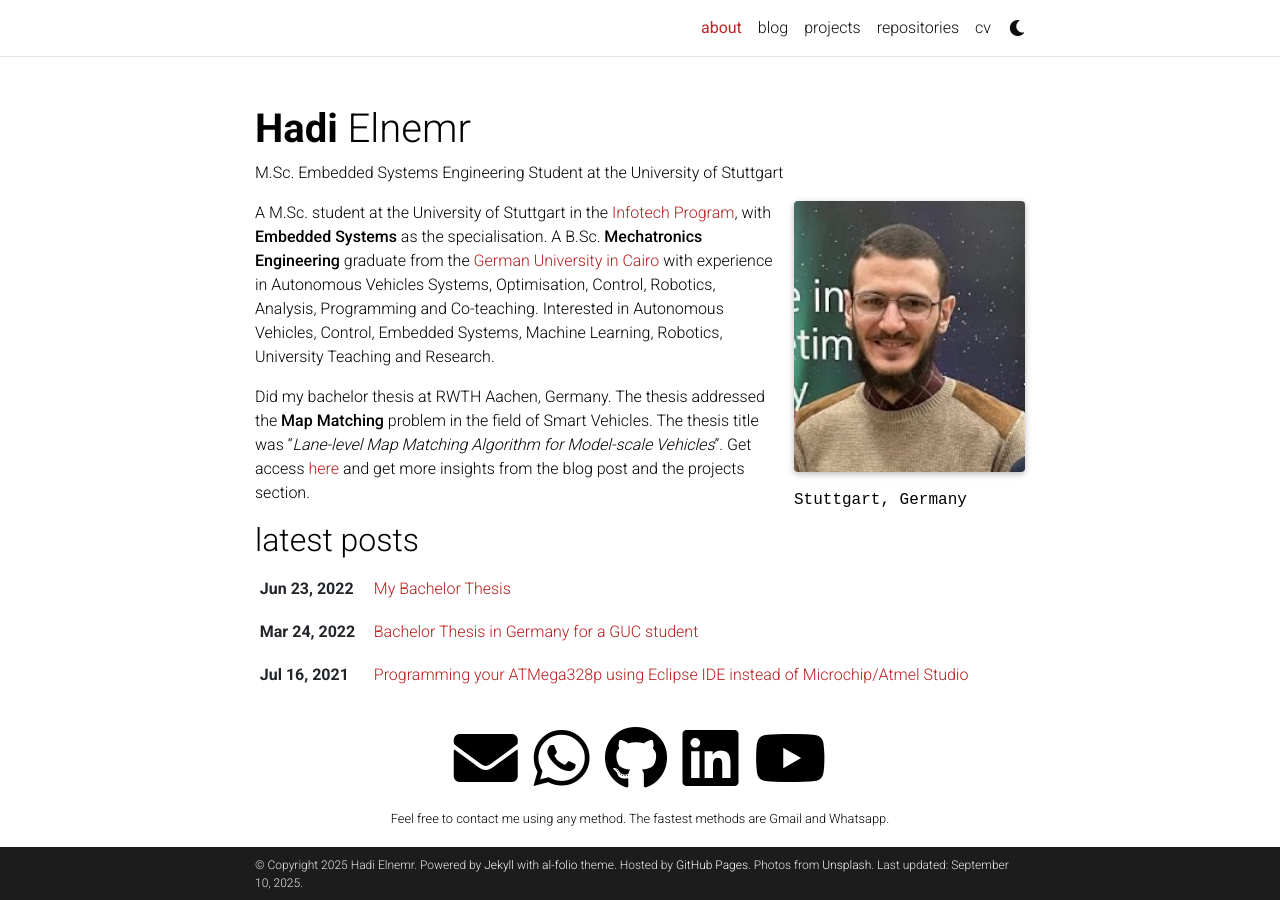
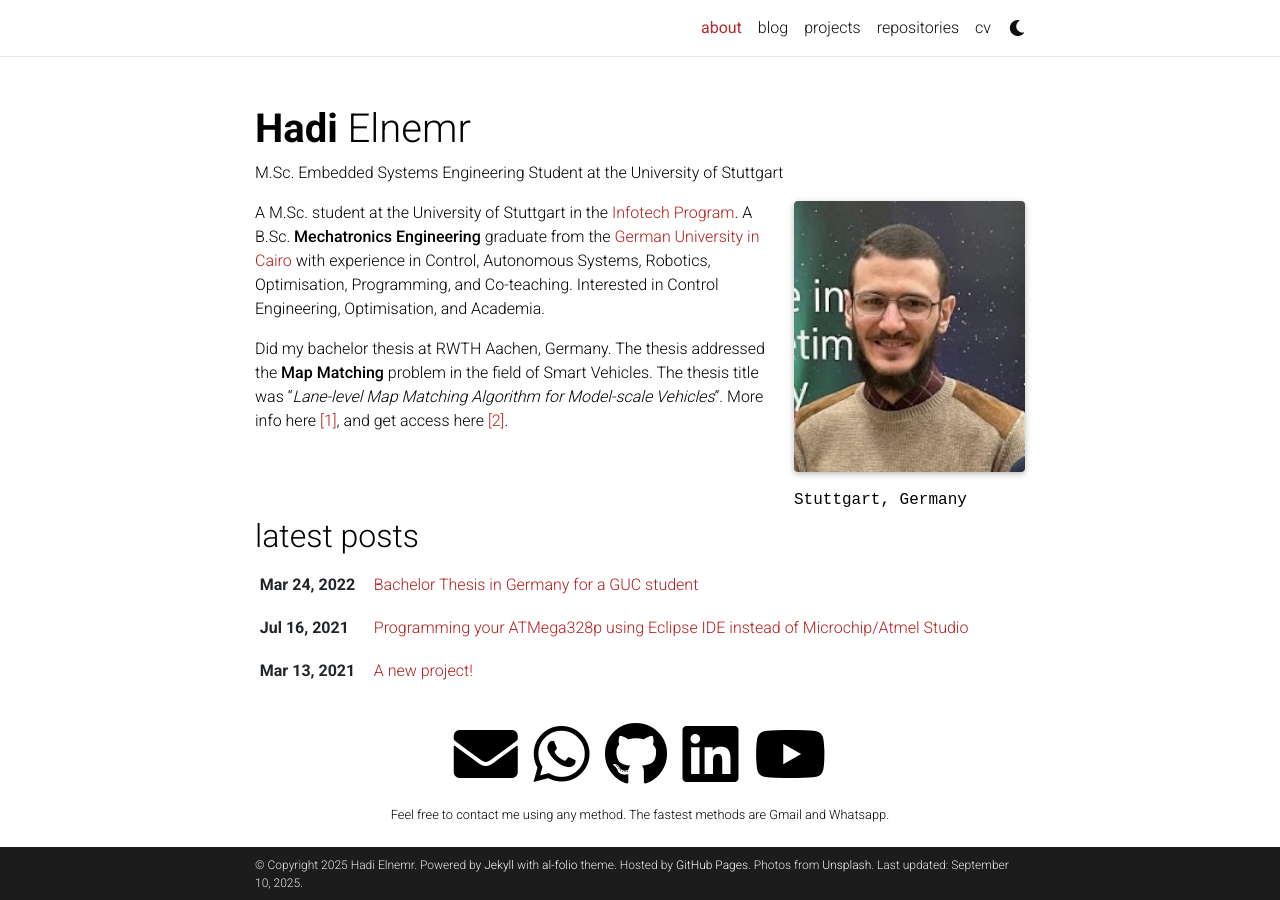
Before and after one commit to HadiElnemr/HadiElnemr.github.io, a Jekyll site: the page built from _pages/about.md, in a window 1280 px wide. Built offline with Jekyll 4.4.1, drawn with Linux system fonts in a browser that asks for light colours; full-size pictures stand in for the smaller copies a plugin makes; comment, search, counter and statistics services are not loaded; a style sheet for code colours, icons or effects is not loaded.

Commit message:
Added minor modifications

```diff
--- a/_config.yml
+++ b/_config.yml
@@ -13,7 +13,7 @@ footer_text: >
   Powered by <a href="https://jekyllrb.com/" target="_blank">Jekyll</a> with <a href="https://github.com/alshedivat/al-folio">al-folio</a> theme.
   Hosted by <a href="https://pages.github.com/" target="_blank">GitHub Pages</a>.
   Photos from <a href="https://unsplash.com" target="_blank">Unsplash</a>.
-keywords: Mechatronics, Control, Autonomous Vehicles #jekyll, jekyll-theme, academic-website, portfolio-website  # add your own keywords or leave empty
+keywords: Control, Mechatronics, Autonomous Vehicles #jekyll, jekyll-theme, academic-website, portfolio-website  # add your own keywords or leave empty
 
 lang: en # the language of your site (for example: en, fr, cn, ru, etc.)
 icon: ⚛️  # the emoji used as the favicon (alternatively, provide image name in /assets/img/)
--- a/_data/cv.yml
+++ b/_data/cv.yml
@@ -32,7 +32,7 @@
       institution: University of Stuttgart
       year: 2023-2025
       description:
-        - 'Masters Thesis: Analysis and Modelling of Time-Varying Optimisation Algorithms using IQCs'
+        - 'Masters Thesis: Analysis of Algorithms for Time-Varying Optimisation'
         - 'Research Project: Data-Driven Model Predictive Control for a Self-Stabilising Bicycle'
         - 'Teaching Assistant for the "Advanced Mathematics for Infotech" course'
 
--- a/_pages/about.md
+++ b/_pages/about.md
@@ -20,6 +20,6 @@ selected_papers: false # includes a list of papers marked as "selected={true}"
 social: true  # includes social icons at the bottom of the page
 ---
 
-A M.Sc. student at the University of Stuttgart in the [Infotech Program](https://www.infotech.uni-stuttgart.de/), with **Embedded Systems** as the specialisation. A B.Sc. **Mechatronics Engineering** graduate from the [German University in Cairo](https://www.guc.edu.eg/) with experience in Autonomous Vehicles Systems, Optimisation, Control, Robotics, Analysis, Programming and Co-teaching. Interested in Autonomous Vehicles, Control, Embedded Systems, Machine Learning, Robotics, University Teaching and Research.
+A M.Sc. student at the University of Stuttgart in the [Infotech Program](https://www.infotech.uni-stuttgart.de/)<!--, with **Embedded Systems** as the specialisation -->. A B.Sc. **Mechatronics Engineering** graduate from the [German University in Cairo](https://www.guc.edu.eg/) with experience in Control, Autonomous Systems, Robotics, Optimisation, Programming, and Co-teaching. Interested in Control Engineering, Optimisation, and Academia.
 
-Did my bachelor thesis at RWTH Aachen, Germany. The thesis addressed the **Map Matching** problem in the field of Smart Vehicles. The thesis title was "*Lane-level Map Matching Algorithm for Model-scale Vehicles*". Get access [here](https://drive.google.com/file/d/15J4s3Po5Et_att0-b0f4rIKUhnWFzh9D/view?usp=share_link) and get more insights from the blog post and the projects section.
+Did my bachelor thesis at RWTH Aachen, Germany. The thesis addressed the **Map Matching** problem in the field of Smart Vehicles. The thesis title was "*Lane-level Map Matching Algorithm for Model-scale Vehicles*". More info here [[1]](/projects/bachelor_thesis/), and get access here [[2]](https://drive.google.com/file/d/15J4s3Po5Et_att0-b0f4rIKUhnWFzh9D/view?usp=share_link).
```
Also changed, not shown: _posts/2022-06-23-My-Thesis.md (deleted, +0 -32 lines), _projects/bachelor_thesis.md (+2 -1 lines).
